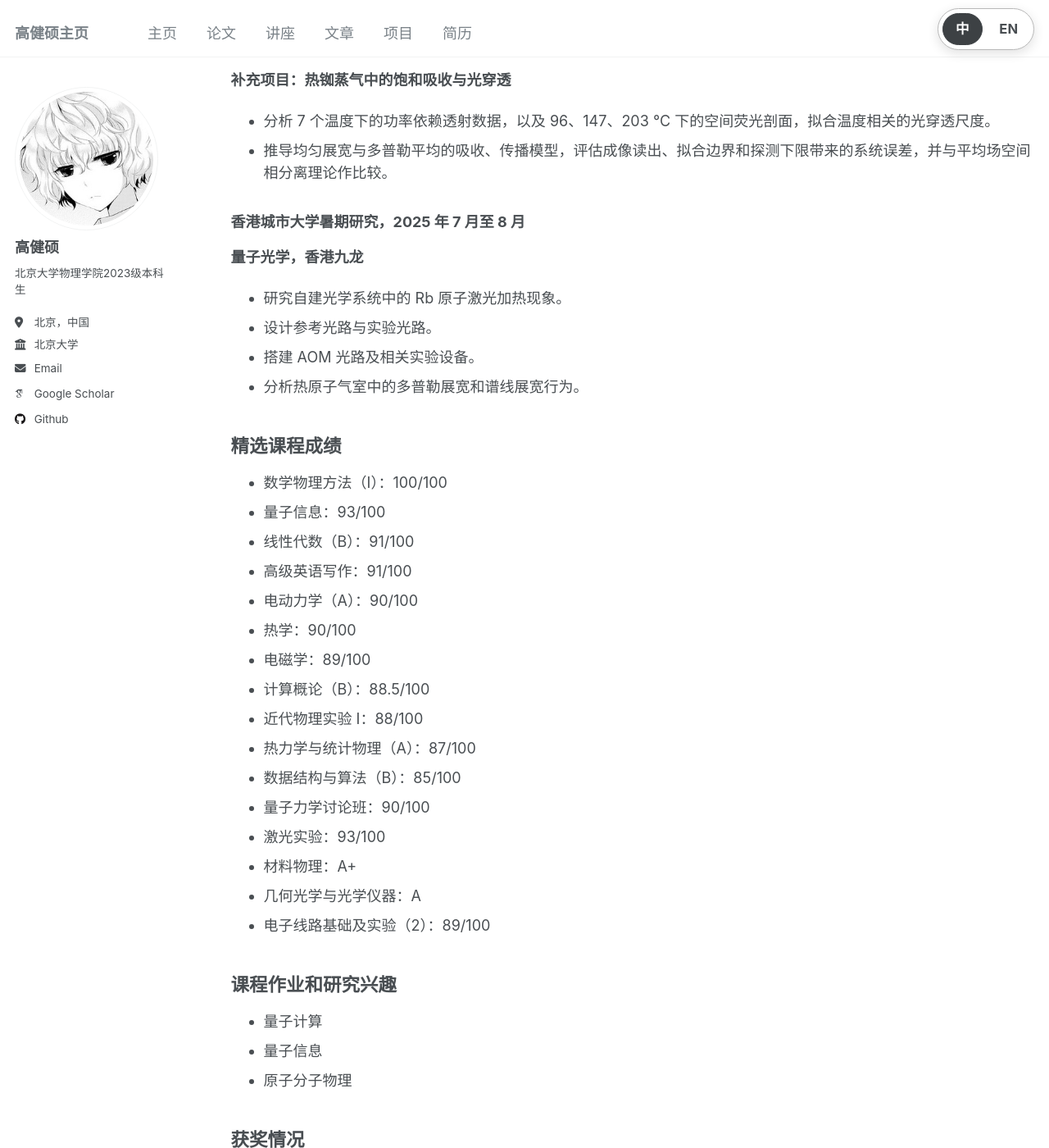
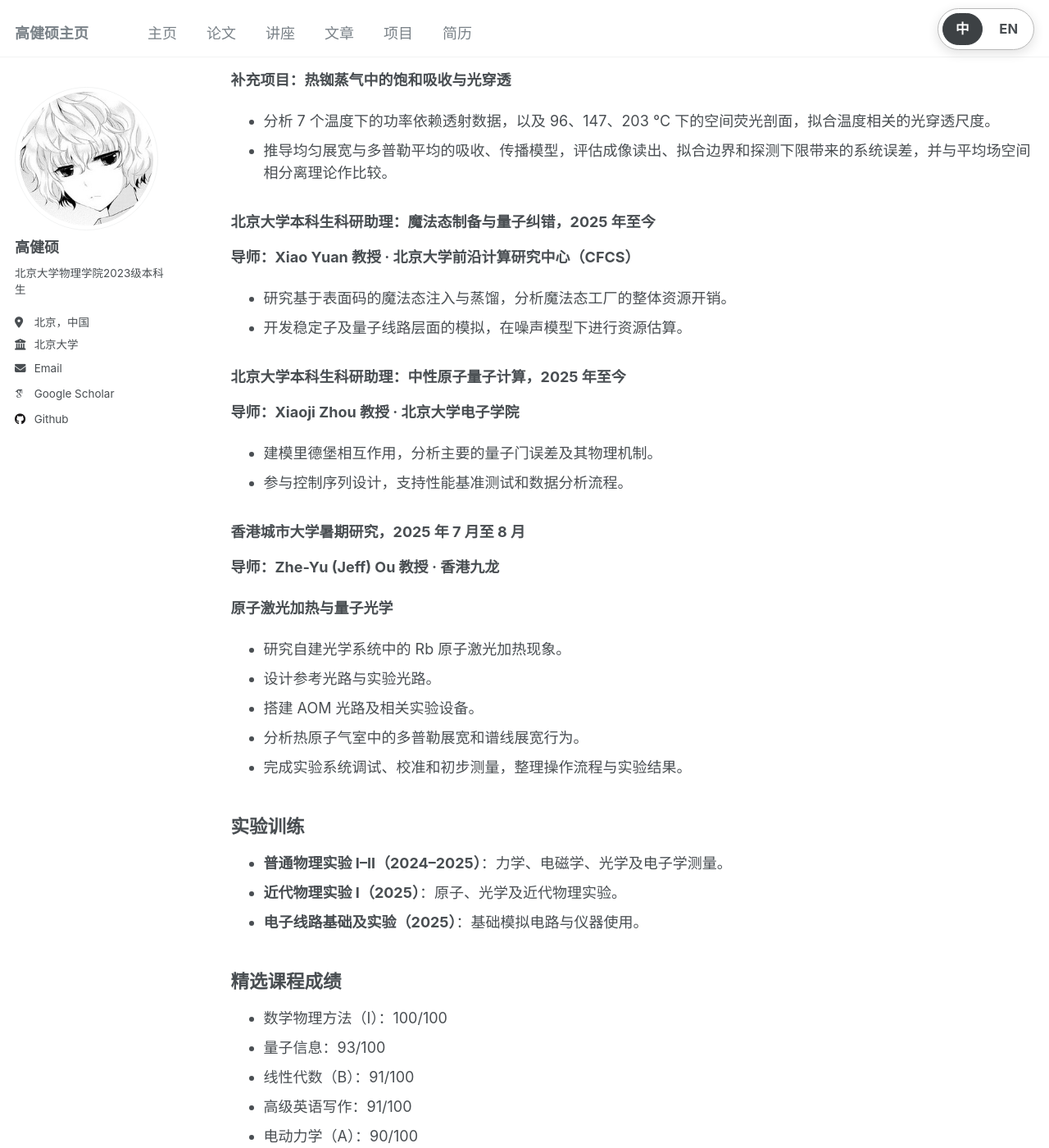
Before and after one commit to Townlin/townlin.github.io, a Jekyll site: the page built from _pages/cv.md, in a window 1280 px wide and 1400 px high, scrolled down 1045 px. Shown: the whole window at 82% size. Built offline with Jekyll 4.4.1, drawn with Linux system fonts in a browser that asks for light colours; some web fonts are replaced; some of the changed text lies outside the part shown.

Commit message:
Restore earlier research experience from the supplied CV
Add the two ongoing Peking University research assistantships in magic-state preparation with Xiao Yuan and neutral-atom computing with Xiaoji Zhou. Complete the CityU summer entry with Zhe-Yu (Jeff) Ou's supervision, commissioning, calibration and measurement work.

Restore laboratory training, technical tools, language proficiency, academic activities and contact links from the supplied July 2026 CV. Align the Chinese and English profiles and expected graduation date. Preserve the complete 2026 Fast SLM and rubidium-vapor entry from 30d4f53, all course grades, and the existing publication/talk collections.

Validation: checked bilingual coverage of all four research roles and advisors, verified the 2026 entry and course grades are unchanged, confirmed the three arXiv records and two named talks already exist without duplication, and ran git diff --check.

```diff
--- a/_pages/cv.md
+++ b/_pages/cv.md
@@ -19,11 +19,11 @@ redirect_from:
 
 ## 关于我
 
-我是北京大学物理学院 2023 级本科生，研究兴趣包括量子计算、量子信息和原子分子物理。我的目标是继续参与研究项目，并争取研究生阶段的国际学术机会。
+我是北京大学物理学院 2023 级本科生，研究兴趣集中在冷原子量子平台与容错量子计算。目前参与魔法态制备、量子纠错和中性原子量子计算研究，希望在研究生阶段继续探索理论方案与实验平台的结合。
 
 ## 教育经历
 
-- **本科，物理学，预计 2027 年毕业** - 北京大学物理学院
+- **本科，物理学，2023–2027，预计 2027 年 7 月毕业** - 北京大学物理学院
 - **高中，2023 年毕业** - 河南省安阳市第一中学
 - **初中，2020 年毕业** - 河南省安阳市第八中学
 - **小学，2014 年毕业** - 河南省安阳市三官庙小学
@@ -48,14 +48,37 @@ redirect_from:
 - 分析 7 个温度下的功率依赖透射数据，以及 96、147、203 °C 下的空间荧光剖面，拟合温度相关的光穿透尺度。
 - 推导均匀展宽与多普勒平均的吸收、传播模型，评估成像读出、拟合边界和探测下限带来的系统误差，并与平均场空间相分离理论作比较。
 
+### 北京大学本科生科研助理：魔法态制备与量子纠错，2025 年至今
+
+**导师：Xiao Yuan 教授 · 北京大学前沿计算研究中心（CFCS）**
+
+- 研究基于表面码的魔法态注入与蒸馏，分析魔法态工厂的整体资源开销。
+- 开发稳定子及量子线路层面的模拟，在噪声模型下进行资源估算。
+
+### 北京大学本科生科研助理：中性原子量子计算，2025 年至今
+
+**导师：Xiaoji Zhou 教授 · 北京大学电子学院**
+
+- 建模里德堡相互作用，分析主要的量子门误差及其物理机制。
+- 参与控制序列设计，支持性能基准测试和数据分析流程。
+
 ### 香港城市大学暑期研究，2025 年 7 月至 8 月
 
-**量子光学，香港九龙**
+**导师：Zhe-Yu (Jeff) Ou 教授 · 香港九龙**
+
+**原子激光加热与量子光学**
 
 - 研究自建光学系统中的 Rb 原子激光加热现象。
 - 设计参考光路与实验光路。
 - 搭建 AOM 光路及相关实验设备。
 - 分析热原子气室中的多普勒展宽和谱线展宽行为。
+- 完成实验系统调试、校准和初步测量，整理操作流程与实验结果。
+
+## 实验训练
+
+- **普通物理实验 I–II（2024–2025）**：力学、电磁学、光学及电子学测量。
+- **近代物理实验 I（2025）**：原子、光学及近代物理实验。
+- **电子线路基础及实验（2025）**：基础模拟电路与仪器使用。
 
 ## 精选课程成绩
 
@@ -76,27 +99,34 @@ redirect_from:
 - 几何光学与光学仪器：A
 - 电子线路基础及实验（2）：89/100
 
-## 课程作业和研究兴趣
+## 研究兴趣
 
-- 量子计算
-- 量子信息
-- 原子分子物理
+- 表面码、魔法态注入与蒸馏
+- 容错量子计算与资源估算
+- 中性原子、光镊阵列与可扩展量子计算架构
+- 里德堡相互作用、阻塞与量子门
 
 ## 获奖情况
 
 - **2022 年物理竞赛一等奖**
   - 在学校教练资源有限的情况下自学，并取得校内第一。
 
-## 编程能力
+## 技术技能
 
-- C++
-- Python
-- LaTeX
-- Mathematica
-- Java
+- **编程：** Python、C/C++、Java
+- **工具：** Git、Linux、LaTeX；熟悉 Mathematica
+- **方法：** 数值分析、线性代数、基础算法及量子线路模拟
+- **实验：** 光学系统搭建与对准、实验校准、SLM/AOM/相机同步控制及数据分析
 
-## 社会实践和活动参与
+## 语言
 
+- **中文：** 母语
+- **英语：** 熟练
+
+## 学术活动与社会实践
+
+- 参加北京大学光学、原子分子物理及前沿物理讲座，持续阅读中性原子阵列与量子纠错文献。
+- 自学课程之外的研究专题，通过可复现模拟、技术笔记和公开报告整理结果。
 - **2024 年**：为高中生做志愿讲座。
 - **2024 年**：参加北京大学运动会，获得 4 x 400 米接力银牌和 400 米铜牌。
 
@@ -107,7 +137,7 @@ redirect_from:
 - 周末徒步
 - 小提琴
 
-## 出版物
+## 论文、预印本与写作
 
 <ul>
 {% for post in site.publications reversed %}
@@ -126,10 +156,12 @@ redirect_from:
 ## 联系方式
 
 - **姓名：** 高健硕
+- **邮箱：** [2300011355@stu.pku.edu.cn](mailto:2300011355@stu.pku.edu.cn)
 - **地址：** 北京，中国
 - **电话：** +86 185 1189 3566
 - **个人主页：** <https://townlin.github.io>
 - **GitHub：** <https://github.com/Townlin>
+- **Google Scholar：** [学术主页](https://scholar.google.com/citations?user=Z8Ydr_AAAAAJ)
 
 </div>
 
@@ -170,14 +202,37 @@ I am a 2023 undergraduate student in the School of Physics at Peking University.
 - Analyzed power-dependent transmission at seven temperatures and spatial fluorescence profiles at 96, 147 and 203 °C; fitted propagation models to quantify the temperature-dependent penetration scale.
 - Derived homogeneous and Doppler-averaged absorption and propagation models, assessed systematic effects from imaging readout, fit boundaries and detector limits, and compared observations with mean-field spatial phase-separation predictions.
 
+### Undergraduate Research Assistant: Magic-State Preparation and QEC, 2025–present
+
+**Advisor: Prof. Xiao Yuan · Center on Frontiers of Computing Studies (CFCS), Peking University**
+
+- Study surface-code-based magic-state injection and distillation, including factory-level resource overhead.
+- Develop stabilizer and circuit-level simulations for resource estimation under noise models.
+
+### Undergraduate Research Assistant: Neutral-Atom Quantum Computing, 2025–present
+
+**Advisor: Prof. Xiaoji Zhou · School of Electronics, Peking University**
+
+- Model Rydberg interactions and the dominant physical mechanisms of gate errors.
+- Support control-sequence design, benchmarking and data-analysis workflows.
+
 ### Summer Research, City University of Hong Kong, July to August 2025
 
-**Quantum optics, Kowloon, Hong Kong**
+**Advisor: Prof. Zhe-Yu (Jeff) Ou · Kowloon, Hong Kong**
+
+**Atomic laser heating and quantum optics**
 
 - Investigated laser heating of Rb atoms in a lab-built optical setup.
 - Designed both reference and experimental optical paths.
 - Built AOM optical paths and supporting experimental equipment.
 - Analyzed Doppler and line-broadening behavior in thermal vapor cells.
+- Commissioned the experimental setup, performed calibrations and preliminary measurements, and documented procedures and results.
+
+## Laboratory and Experimental Training
+
+- **General Physics Laboratory I–II (2024–2025):** mechanics, electromagnetism, optics and electronics measurements.
+- **Modern Physics Laboratory I (2025):** atomic, optical and modern-physics experiments.
+- **Fundamentals of Electronic Circuits and Experiments (2025):** basic analog circuits and instrumentation.
 
 ## Selected Course Grades
 
@@ -198,27 +253,34 @@ I am a 2023 undergraduate student in the School of Physics at Peking University.
 - Geometrical Optics and Optical Instruments: A
 - Fundamentals of Electronic Circuits & Experiments (2): 89/100
 
-## Coursework and Academic Interests
+## Research Interests
 
-- Quantum computation
-- Quantum information
-- Atomic, molecular, and optical physics
+- Surface codes, magic-state injection and distillation
+- Fault-tolerant quantum computation and resource estimation
+- Neutral atoms, optical-tweezer arrays and scalable quantum computing architectures
+- Rydberg interactions, blockade and quantum gates
 
 ## Awards
 
 - **Physics Olympiad, First Prize, 2022**
   - Self-studied with limited school coaching and ranked first in school.
 
-## Programming
+## Technical Skills
 
-- C++
-- Python
-- LaTeX
-- Mathematica
-- Java
+- **Programming:** Python, C/C++, Java
+- **Tools:** Git, Linux, LaTeX; familiar with Mathematica
+- **Methods:** numerical analysis, linear algebra, basic algorithms and quantum-circuit simulation
+- **Experimental:** optical setup assembly and alignment, calibration, synchronized SLM/AOM/camera control and data analysis
 
-## Social Practice and Activities
+## Languages
 
+- **Chinese:** Native
+- **English:** Advanced
+
+## Academic Engagement and Activities
+
+- Attend optics, AMO and frontier-physics seminars at Peking University; follow research on neutral-atom arrays and quantum error correction.
+- Study advanced topics beyond coursework and document results through reproducible simulations, technical notes and public presentations.
 - **2024**: Volunteer lecture for high-school students.
 - **2024**: Peking University Sports Meet, silver medal in the 4 x 400 m relay and bronze medal in the 400 m sprint.
 
```
Also changed, not shown: other parts of _pages/cv.md (+5 -3 lines).
